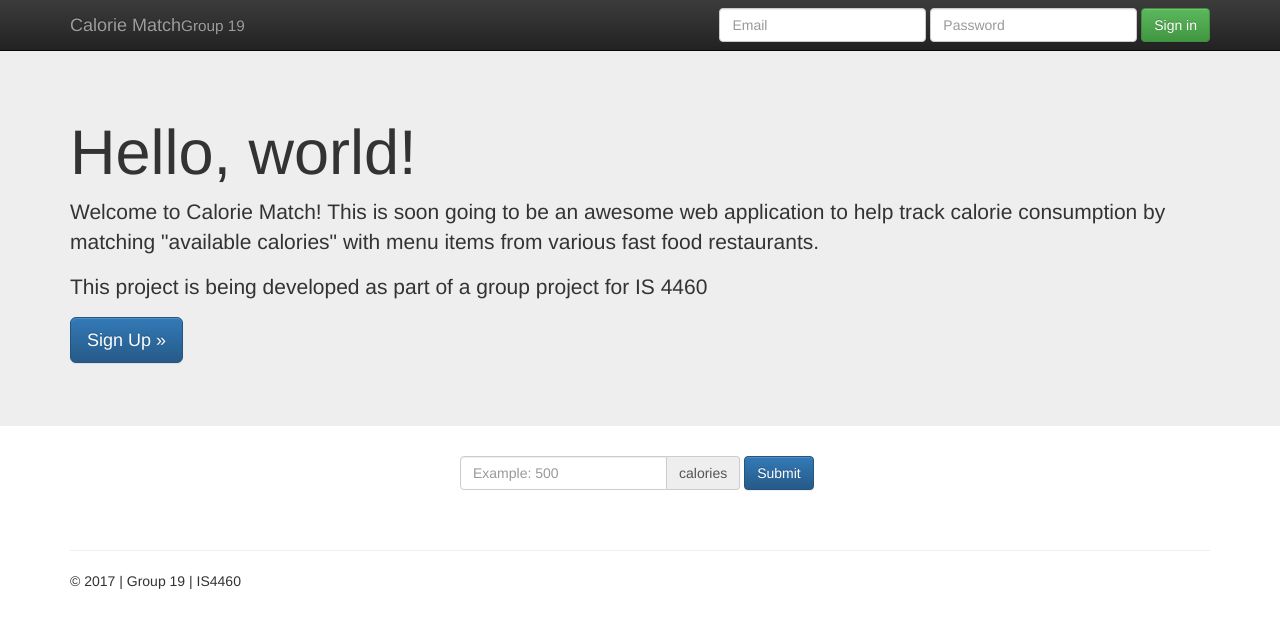
After one commit to ahughes/cal-match, a PHP site: page /staging1.php in a window 1280 px wide. The commit adds this page. Shown: the top 628 px of the page. Run offline with PHP 8.4, Linux system fonts and the light colour scheme; some libraries are stand-ins or nearby versions.

Commit message:
Update queries to match new db schema
Also includes various other aesthetic updates.

```diff
--- /dev/null
+++ b/staging1.php
@@ -0,0 +1,105 @@
+<!doctype html>
+<html>
+  <head>
+    <meta charset="utf-8">
+    <meta http-equiv="X-UA-Compatible" content="IE=edge,chrome=1">
+    <title>Calorie Match</title>
+    <meta name="description" content="IS4460 Project by Group 19">
+    <meta name="author" content="Ala Brown, Alexander Hughes, and David Houghton">
+    <meta name="viewport" content="width=device-width, initial-scale=1">
+
+    <link rel="stylesheet" href="https://maxcdn.bootstrapcdn.com/bootstrap/3.3.7/css/bootstrap.min.css" integrity="sha384-BVYiiSIFeK1dGmJRAkycuHAHRg32OmUcww7on3RYdg4Va+PmSTsz/K68vbdEjh4u" crossorigin="anonymous">
+    <link rel="stylesheet" href="https://maxcdn.bootstrapcdn.com/bootstrap/3.3.7/css/bootstrap-theme.min.css" integrity="sha384-rHyoN1iRsVXV4nD0JutlnGaslCJuC7uwjduW9SVrLvRYooPp2bWYgmgJQIXwl/Sp" crossorigin="anonymous">
+    <link rel="stylesheet" href="css/main.css">
+    <!--[if lt IE 9]>
+        <script src="https://cdnjs.cloudflare.com/ajax/libs/html5shiv/3.7.3/html5shiv.min.js"></script>
+        <script>window.html5 || document.write('<script src="js/vendor/html5shiv.js"><\/script>')</script>
+    <![endif]-->
+  </head>
+  <body>
+    <nav class="navbar navbar-inverse navbar-fixed-top" role="navigation">
+      <div class="container">
+        <div class="navbar-header">
+          <button type="button" class="navbar-toggle collapsed" data-toggle="collapse" data-target="#navbar" aria-expanded="false" aria-controls="navbar">
+            <span class="sr-only">Toggle navigation</span>
+            <span class="icon-bar"></span>
+            <span class="icon-bar"></span>
+            <span class="icon-bar"></span>
+          </button>
+          <a class="navbar-brand" href="#">Calorie Match<small>Group 19</small></a>
+        </div>
+        <div id="navbar" class="navbar-collapse collapse">
+          <form class="navbar-form navbar-right" role="form">
+            <div class="form-group">
+              <input type="text" placeholder="Email" class="form-control">
+            </div>
+            <div class="form-group">
+              <input type="password" placeholder="Password" class="form-control">
+            </div>
+            <button type="submit" class="btn btn-success">Sign in</button>
+          </form>
+        </div><!--/.navbar-collapse -->
+      </div>
+    </nav>
+
+    <!-- Main jumbotron for a primary marketing message or call to action -->
+    <div class="jumbotron">
+      <div class="container">
+        <h1>Hello, world!</h1>
+        <p>Welcome to Calorie Match! This is soon going to be an awesome web application to help track calorie consumption by matching "available calories" with menu items from various fast food restaurants.</p>
+        <p>This project is being developed as part of a group project for IS 4460</p>
+        <p><a class="btn btn-primary btn-lg" href="#" role="button">Sign Up &raquo;</a></p>
+      </div>
+    </div>
+
+    <div class="container">
+      <!-- Example row of columns -->
+      <div class="row">
+        <div class="col-md-4 col-md-offset-4 col-sm-6 col-sm-offset-3">
+          <form class="form-inline" method="POST">
+            <div class="form-group">
+              <label class="sr-only" for="exampleInputAmount">Enter available calories:</label>
+              <div class="input-group">
+                <input name="cal_value" type="text" class="form-control" id="availableCalories" placeholder="Example: 500">
+                <div class="input-group-addon">calories</div>
+              </div>
+            </div>
+            <button type="submit" class="btn btn-primary">Submit</button>
+          </form>
+        </div>
+      </div>
+
+      <div class="row"><br><br></div>
+
+      <div class="row">
+        <?php
+          if(isset($_POST['cal_value'])) {
+            $cal_value = $_POST['cal_value'];
+            include_once('config.php');
+            $query1 = "SELECT * FROM `item` WHERE `calories` <= $cal_value";
+            $result = db_query($query1);
+            while($row = $result->fetch_assoc()) {
+              echo '<div class="col-sm-6 col-md-4">' . '<div class="thumbnail">';
+              echo '<img style="max-width: 75%;" src="http://www.mcdonalds.ca/content/dam/Canada/en/product_pages/burgers-sandwiches/hero/hero_big-mac.png" alt="Item image">' . '<div class="caption text-center">';
+              echo '<h3>' . $row['name'] . '</h3>';
+              echo '<p>' . $row['calories'] . " calories</p>";
+              echo '<p><a href="#" class="btn btn-primary" role="button">Order Now</a></p>';
+              echo '</div></div></div>';
+            }
+            $result->free();
+          }
+        ?>
+      </div>
+
+      <hr>
+
+      <footer>
+        <p>&copy; 2017 | Group 19 | IS4460</p>
+      </footer>
+    </div> <!-- /container -->
+    <script src="//ajax.googleapis.com/ajax/libs/jquery/1.11.2/jquery.min.js"></script>
+    <!-- <script>window.jQuery || document.write('<script src="js/vendor/jquery-1.11.2.min.js"><\/script>')</script> -->
+    <script src="https://maxcdn.bootstrapcdn.com/bootstrap/3.3.7/js/bootstrap.min.js" integrity="sha384-Tc5IQib027qvyjSMfHjOMaLkfuWVxZxUPnCJA7l2mCWNIpG9mGCD8wGNIcPD7Txa" crossorigin="anonymous"></script>
+    <script src="js/main.js"></script>
+  </body>
+</html>
```
Also changed, not shown: staging.php (renamed from template.php, +19 -13 lines).
